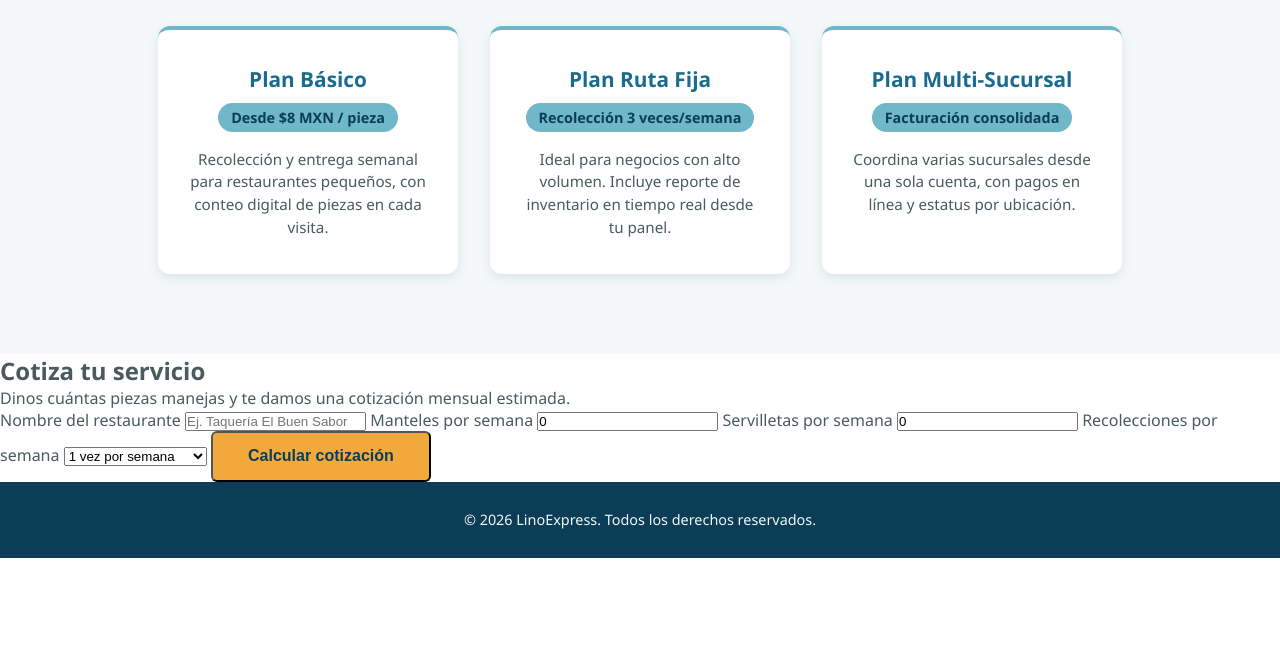
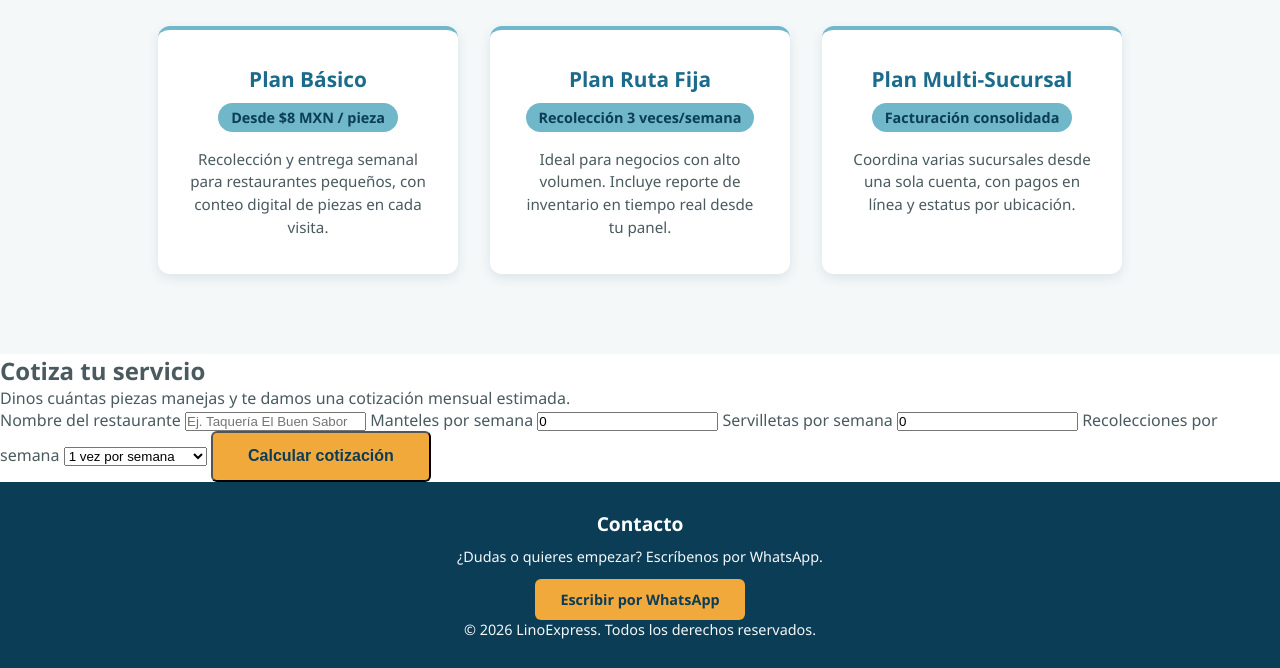
Before and after one commit to eliasbuzali45-commits/-aat-mockup-elias, a plain HTML site: page index.html in a window 1280 px wide. Shown: the part 649-1317 px from the top of the page. Before the commit the page ends 1207 px from the top, so only its background shows below. Drawn offline with Linux system fonts and the light colour scheme.

Commit message:
Update index.html

```diff
--- a/index.html
+++ b/index.html
@@ -189,6 +189,34 @@
     <div id="resultado"></div>
   </div>
 </section>
+    .contacto-info {
+    margin-bottom: 1rem;
+  }
+
+  .contacto-info h3 {
+    color: var(--blanco);
+    font-size: 1.2rem;
+    margin-bottom: 0.6rem;
+  }
+
+  .contacto-info p {
+    margin-bottom: 0.8rem;
+  }
+
+  .btn-whatsapp {
+    display: inline-block;
+    background-color: var(--acento);
+    color: var(--azul-oscuro);
+    padding: 0.7rem 1.6rem;
+    border-radius: 6px;
+    text-decoration: none;
+    font-weight: 700;
+    transition: transform 0.2s ease;
+  }
+
+  .btn-whatsapp:hover {
+    transform: translateY(-2px);
+  }
   @media (max-width: 768px) {
     nav {
       flex-direction: column;
@@ -267,6 +295,13 @@
   </div>
 </section>
 <footer id="contacto">
+  <div class="contacto-info">
+    <h3>Contacto</h3>
+    <p>¿Dudas o quieres empezar? Escríbenos por WhatsApp.</p>
+    <a class="btn-whatsapp"
+       href="https://wa.me/525574872418?text=Hola%2C%20quiero%20informaci%C3%B3n%20sobre%20el%20servicio%20de%20lavado%20de%20manteles%20y%20servilletas."
+       target="_blank" rel="noopener">Escribir por WhatsApp</a>
+  </div>
   <p>&copy; 2026 LinoExpress. Todos los derechos reservados.</p>
 </footer>
 <script>
```
